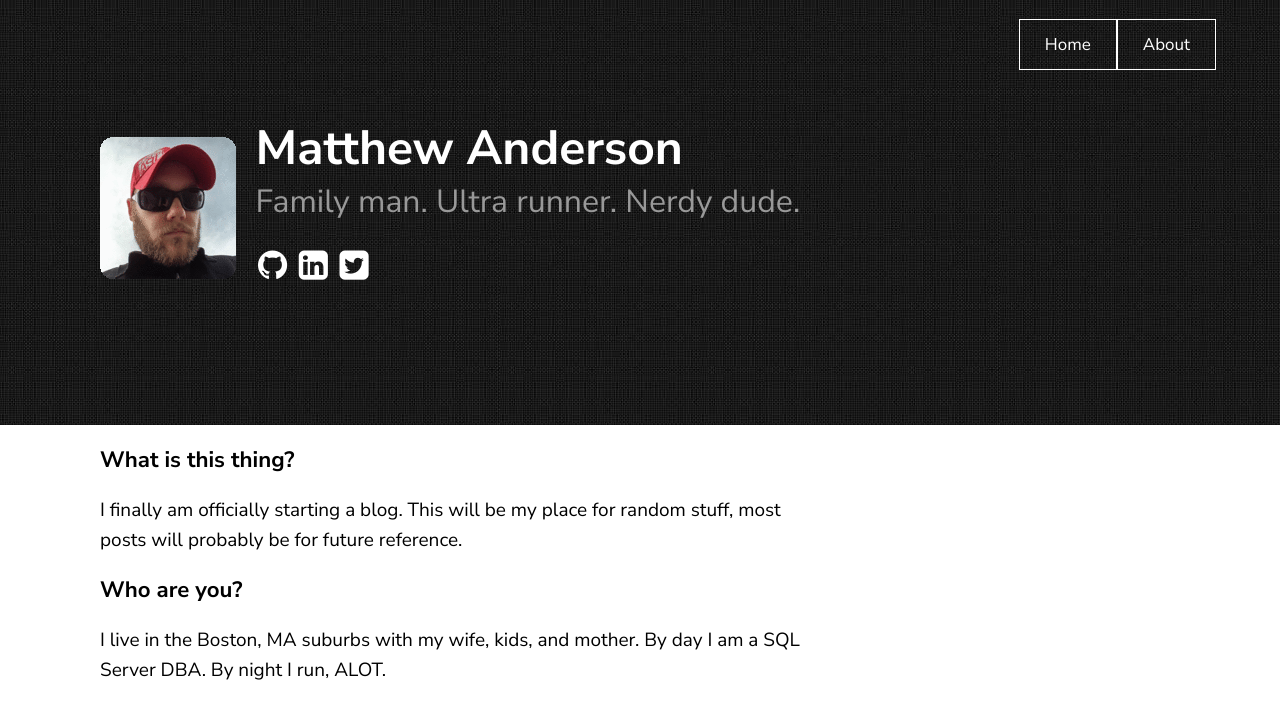
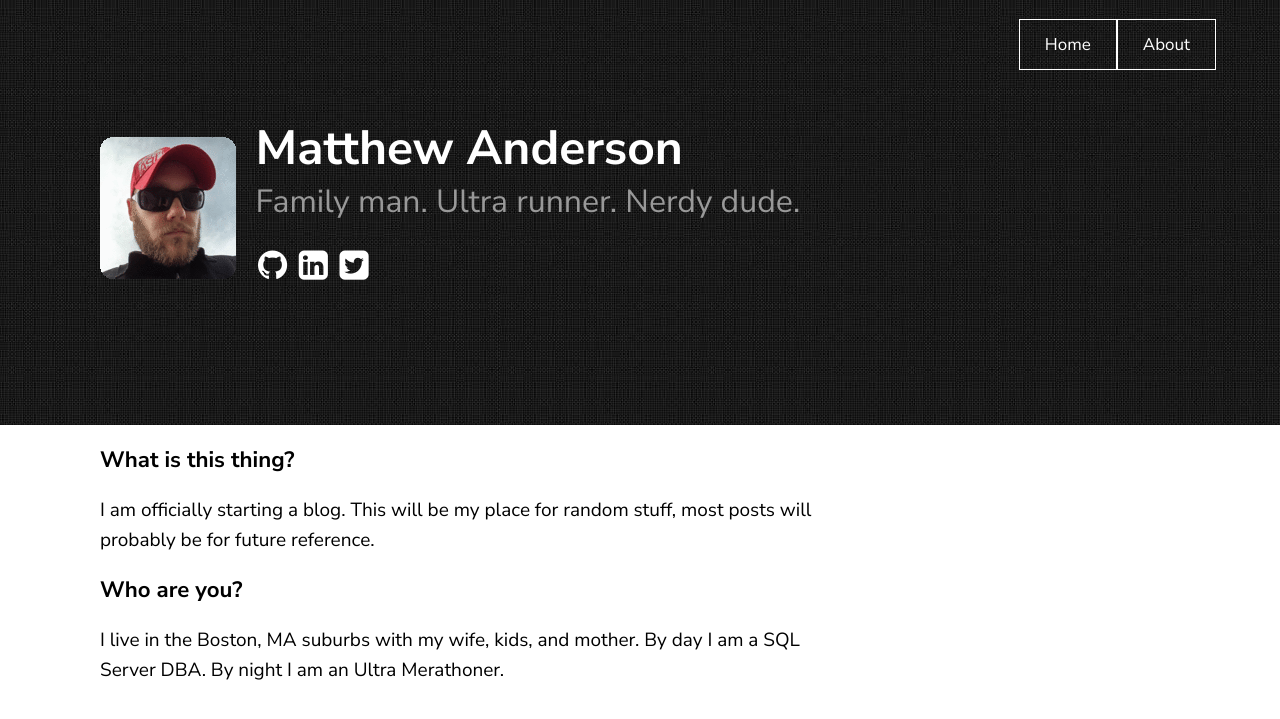
Before and after one commit to samarsault/texture, a Jekyll site: the page built from about.md, in a window 1280 px wide. Shown: the top 719 px of the page. Built offline with Jekyll 4.4.1, drawn with Linux system fonts in a browser that asks for light colours; our own code applies the rules of GitHub Pages for plain Markdown files.

Commit message:
Updated the about page.

```diff
--- a/about.md
+++ b/about.md
@@ -3,8 +3,8 @@ layout: page
 ---
 ### What is this thing?
 
-I finally am officially starting a blog. This will be my place for random stuff, most posts will probably be for future reference.
+I am officially starting a blog. This will be my place for random stuff, most posts will probably be for future reference.
 
 ### Who are you?
 
-I live in the Boston, MA suburbs with my wife, kids, and mother.  By day I am a SQL Server DBA. By night I run, ALOT.
+I live in the Boston, MA suburbs with my wife, kids, and mother.  By day I am a SQL Server DBA. By night I am an Ultra Merathoner.
```
